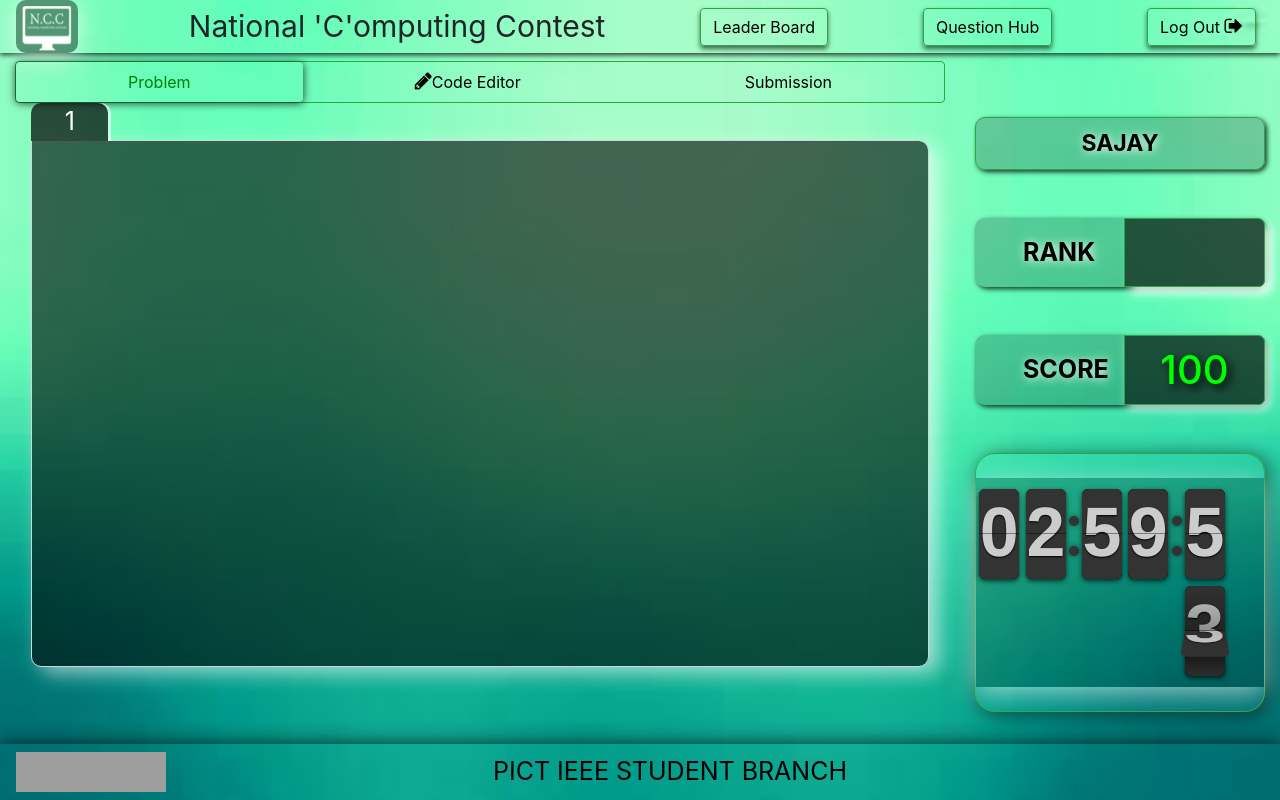
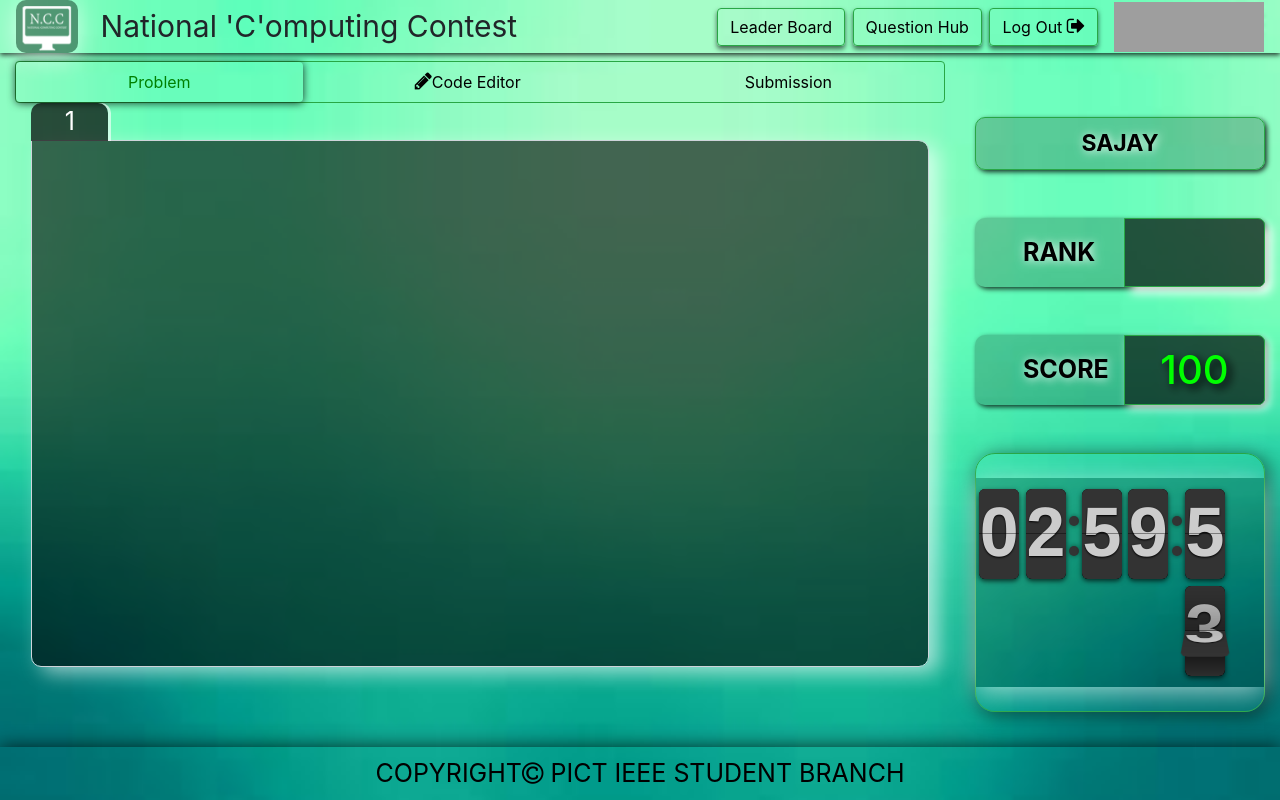
Before and after one commit to ameydeshpande30/NCC18, a Django app: a page that uses NCC/templates/codingPage.html in a window 1280 px wide. Run offline with Django 3.2, Linux system fonts and the light colour scheme; some libraries are stand-ins or nearby versions; grey boxes are pictures that could not be loaded.

Commit message:
add ieeecs logo

```diff
--- a/NCC/templates/codingPage.html
+++ b/NCC/templates/codingPage.html
@@ -45,14 +45,14 @@
 
   <nav class="navbar  navbar-light navtop py-0" >
 
-		<div class="navbar-brand  ncc " style="padding: 6px 6px 2px 6px;">  <img src="/static/NCC.png" width="50" height="45" alt=""> </div>
-  		<div style="font-size: 30px;" >National  'C'omputing  Contest</div>
+		<div class="  ncc " style="padding: 6px 6px 2px 6px;">  <img src="/static/NCC.png" width="50" height="45" alt=""> </div>
+  		<div class="col-md-6"style="font-size: 30px;" >National  'C'omputing  Contest</div>
   		<a class="btn border border-success  " href="#" role="button">Leader Board</a>
 
 		<a class="btn border border-success " href="/questionhub" role="button">Question Hub</a>
 
 		<a href="/result"><button class="btn mr-2 border border-success logout " href="/result" type="button">Log Out <i class="fa fa-sign-out" style="font-size:20px;" aria-hidden="true" > </i></button></a>
-
+  		<img src="/static/isc.gif" width="150" height="50" alt=" ">
 </nav>
 
 
@@ -83,7 +83,7 @@
 
 					<div class="tab-pane fade show active" id="pills-home" role="tabpanel" aria-labelledby="pills-home-tab">
 
-						<div class="  col-md-1   text-center py-0 mx-3 " style="font-size:25px;background-color:rgba(0,0,0,0.7);border-radius:10px 10px 0px 0px;color:white; margin-bottom:-0.027%;box-shadow: 3px  0px 0px rgba(255,255,255,0.6);">1</div>
+						<div class="  col-md-1   text-center py-0 mx-3 " style="font-size:25px;background-color:rgba(0,0,0,0.7);border-radius:10px 10px 0px 0px;color:white; margin-bottom:-0.027%;box-shadow: 3px  0px 0px rgba(255,255,255,0.6);">1<!---Backend please update the question number in this section--></div>
 
 
 
@@ -270,9 +270,9 @@
 	</form>
 </div>
 <nav class="navbar fixed-bottom  navbot ">
-  <img src="/static/pisb.png" width="150" height="40" alt="">
-  <div class="col offset-md-3 " style="font-size:25px;color:black;">
-    PICT IEEE STUDENT BRANCH
+
+  <div class="col text-center" style="font-size:25px;color:black;">
+  COPYRIGHT<i class="fa fa-copyright" aria-hidden="true" style="font-size:25px;"></i>  PICT IEEE STUDENT BRANCH
   </div>
 </nav>
 <script type="text/javascript">
```
